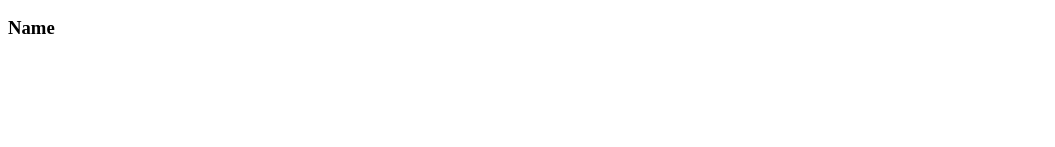
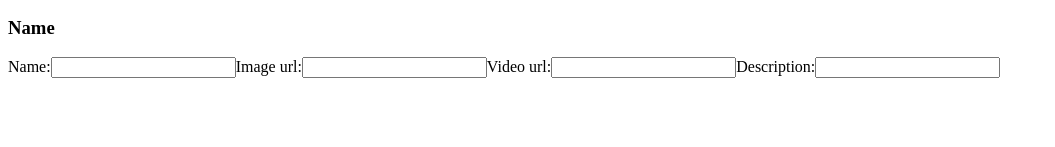
Before and after one commit to Monica-Macharia/gem-app, a React (Vite) app in the folder gem-app/: page / in a window 1280 px wide. Shown: the part 135-282 px from the top of the page, without its empty margins (0-1055 px from the left). Built offline with nearby package versions, Linux system fonts and the light colour scheme.

Commit message:
post-user-form

```diff
--- a/gem-app/src/App.jsx
+++ b/gem-app/src/App.jsx
@@ -27,7 +27,7 @@ function App() {
 
         {/* temporary holding area for admin and user dashbords */}
       <Admin />
-    <User />
+      <User />
     </div>
 
   )
--- a/gem-app/src/User.jsx
+++ b/gem-app/src/User.jsx
@@ -2,10 +2,24 @@
 
 function User(){
     return(
-        <>
-        {/* //form for POST */}
 
-        </>
+
+        <form>
+        {/* //form for POST action */}
+            <label>Name:
+                <input type="text" />
+            </label>
+            <label>Image url:
+                <input type="text" />
+            </label>
+            <label>Video url:
+                <input type="text" />
+            </label>
+            <label>Description:
+                <input type="text" />
+            </label>
+
+        </form>
     )
 }
 
```
